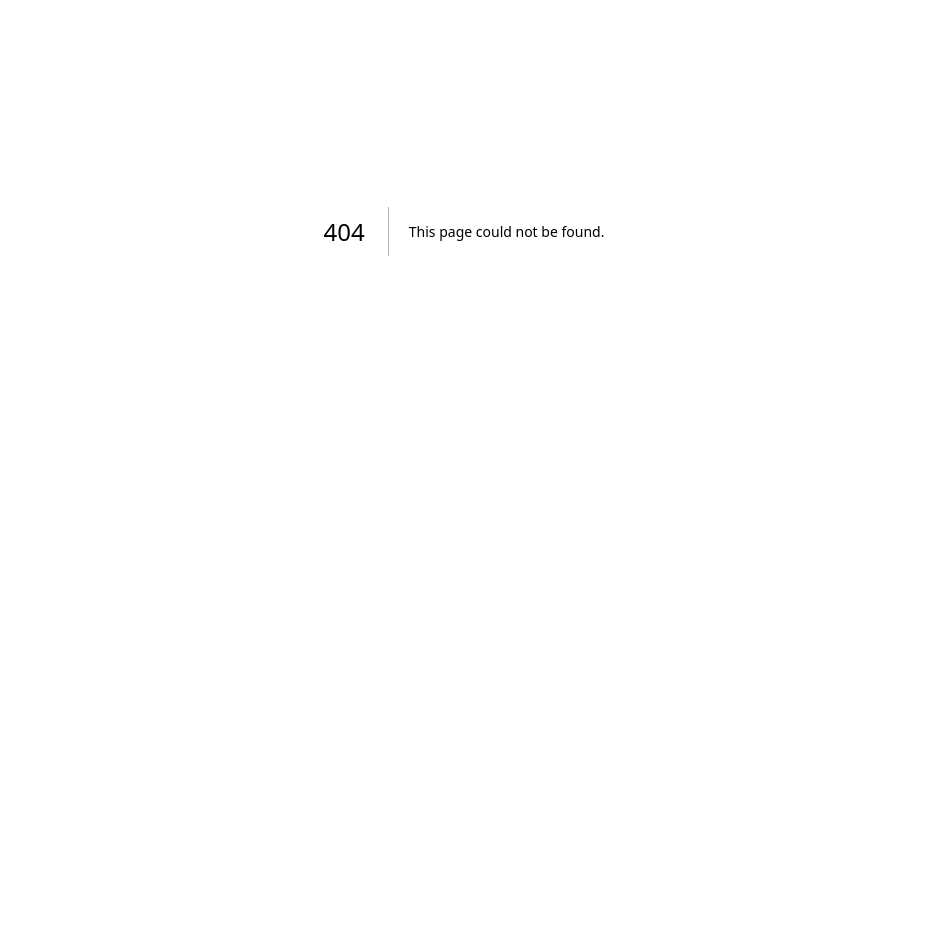
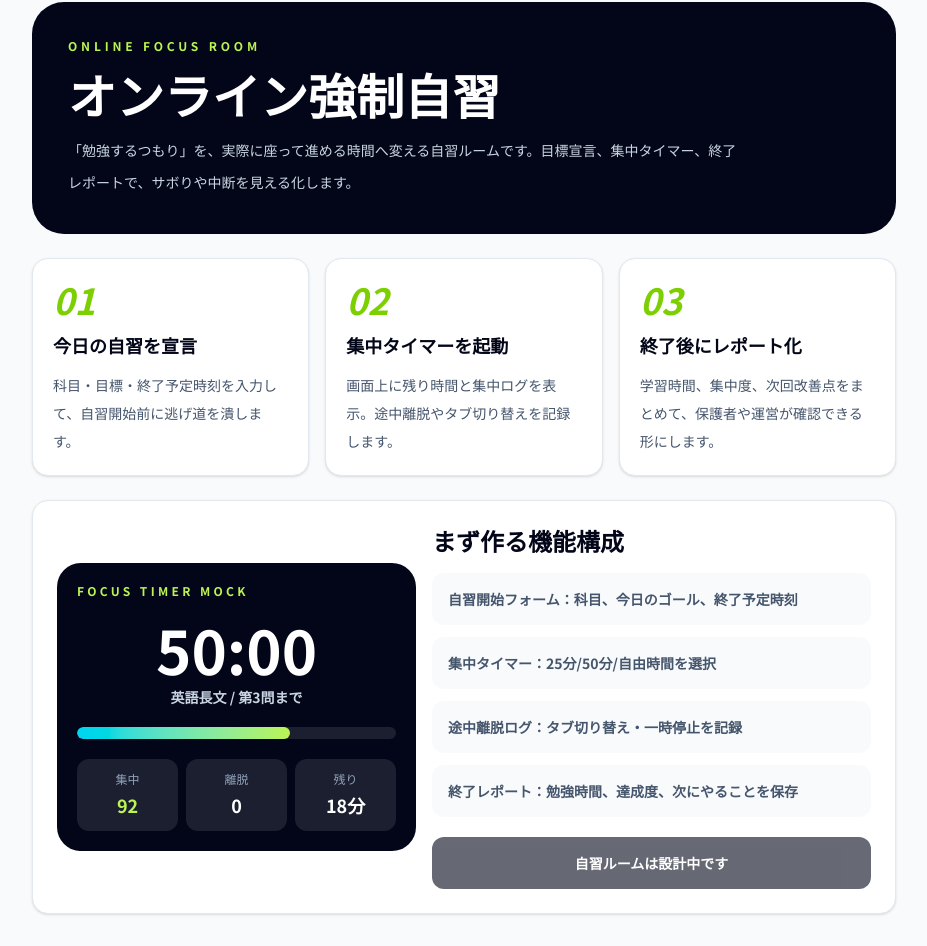
Before and after one commit to taichiadi/juku-matching, a Next.js app: page /preview/focus-room in a window 1280 px wide. Before the commit this address had no page. Shown: the part 169-1115 px from the top of the page, without its empty margins (176-1103 px from the left). Before the commit the page ends 800 px from the top, so only its background shows below. Built offline with nearby package versions, Linux system fonts and the light colour scheme; no server answers.

Commit message:
Separate online focus room service

```diff
--- a/src/app/page.tsx
+++ b/src/app/page.tsx
@@ -30,7 +30,7 @@ const supportServices = [
     title: "オンライン強制自習",
     subtitle: "集中：AIと先輩が見守る自習タイマー",
     body: "「自習開始」を押すと先輩・AIが接続。タブ切り替えを検知して集中スコアを算出し、終了後に保護者のスマホへ学習レポートを即時送信。「座っているだけ」を許しません。",
-    href: "/student/study-room",
+    href: "/student/focus-room",
     accent: "text-lime-600",
   },
 ];
--- /dev/null
+++ b/src/app/preview/focus-room/page.tsx
@@ -0,0 +1,5 @@
+import StudentServicePageView from "@/app/student/_components/StudentServicePageView";
+
+export default function FocusRoomPreviewPage() {
+  return <StudentServicePageView kind="focus_room" preview />;
+}
--- a/src/app/student/_components/StudentDashboardView.tsx
+++ b/src/app/student/_components/StudentDashboardView.tsx
@@ -31,10 +31,10 @@ const SERVICES = [
     body: "小論文・英作文・過去問を提出すると、志望校に受かった先輩が合格者の視点で添削します。",
   },
   {
-    href: "/student/study-room",
+    href: "/student/focus-room",
     label: "Service 03",
     title: "オンライン強制自習",
-    body: "自習開始で先輩・AIが接続。タブ切り替えを検知して集中スコアを算出し、学習レポートを保護者へ即時送信します。",
+    body: "目標宣言、集中タイマー、離脱ログ、終了レポートで、自習を見える化します。",
   },
 ];
 
--- a/src/app/student/_components/StudentServicePageView.tsx
+++ b/src/app/student/_components/StudentServicePageView.tsx
@@ -4,19 +4,37 @@ import ServiceRequestForm from "./ServiceRequestForm";
 import StudentLogoutButton from "./StudentLogoutButton";
 
 type StudentServicePageViewProps = {
-  kind: "study_room" | "correction";
+  kind: "study_room" | "correction" | "focus_room";
   preview?: boolean;
 };
+
+const FOCUS_FLOW = [
+  {
+    num: "01",
+    title: "今日の自習を宣言",
+    body: "科目・目標・終了予定時刻を入力して、自習開始前に逃げ道を潰します。",
+  },
+  {
+    num: "02",
+    title: "集中タイマーを起動",
+    body: "画面上に残り時間と集中ログを表示。途中離脱やタブ切り替えを記録します。",
+  },
+  {
+    num: "03",
+    title: "終了後にレポート化",
+    body: "学習時間、集中度、次回改善点をまとめて、保護者や運営が確認できる形にします。",
+  },
+];
 
 const SERVICE_CONFIG = {
   study_room: {
     backHref: "/student/dashboard",
     previewBackHref: "/preview/student-dashboard",
-    eyebrow: "24H Q&A WINDOW / ONLINE FOCUS ROOM",
+    eyebrow: "24H Q&A WINDOW",
     eyebrowColor: "text-cyan-300",
-    title: "24h質問対応窓口 | オンライン強制自習",
+    title: "24h質問対応窓口",
     description:
-      "深夜・早朝の質問を現役予備校講師・早慶生が即座に解消。強制自習モードでは先輩・AIが接続し、集中スコアと学習レポートを保護者のスマホへ即時送信します。",
+      "深夜・早朝の質問を現役予備校講師・早慶生が即座に解消。英語長文の写真、小論文のPDF、解けない問題を添えて送れます。",
     serviceName: "24h相談",
     serviceType: "study_room" as const,
     placeholder:
@@ -41,6 +59,19 @@ const SERVICE_CONFIG = {
       { label: "志望校・学部", placeholder: "例：慶應義塾大学 総合政策学部" },
       { label: "添削種別", placeholder: "例：小論文 / 英作文 / 過去問 / 志望理由書" },
     ],
+  },
+  focus_room: {
+    backHref: "/student/dashboard",
+    previewBackHref: "/preview/student-dashboard",
+    eyebrow: "ONLINE FOCUS ROOM",
+    eyebrowColor: "text-lime-300",
+    title: "オンライン強制自習",
+    description:
+      "「勉強するつもり」を、実際に座って進める時間へ変える自習ルームです。目標宣言、集中タイマー、終了レポートで、サボりや中断を見える化します。",
+    serviceName: "自習ルーム",
+    serviceType: "study_room" as const,
+    placeholder: "",
+    fields: [],
   },
 };
 
@@ -83,6 +114,61 @@ export default function StudentServicePageView({ kind, preview = false }: Studen
           <p className="mt-4 max-w-2xl text-sm leading-8 text-slate-300">{service.description}</p>
         </section>
 
+        {kind === "focus_room" ? (
+          <>
+            <section className="mt-6 grid gap-4 md:grid-cols-3">
+              {FOCUS_FLOW.map((step) => (
+                <article key={step.num} className="rounded-2xl border border-slate-200 bg-white p-5 shadow-sm">
+                  <p className="text-4xl font-black italic text-lime-500">{step.num}</p>
+                  <h2 className="mt-3 text-lg font-black text-slate-950">{step.title}</h2>
+                  <p className="mt-3 text-sm leading-7 text-slate-600">{step.body}</p>
+                </article>
+              ))}
+            </section>
+
+            <section className="mt-6 rounded-2xl border border-slate-200 bg-white p-6 shadow-sm">
+              <div className="grid gap-4 md:grid-cols-[0.9fr_1.1fr] md:items-center">
+                <div className="rounded-[1.5rem] bg-slate-950 p-5 text-white">
+                  <p className="text-xs font-black tracking-[0.28em] text-lime-300">FOCUS TIMER MOCK</p>
+                  <div className="mt-5 text-center">
+                    <p className="text-6xl font-black tabular-nums">50:00</p>
+                    <p className="mt-2 text-sm font-bold text-slate-300">英語長文 / 第3問まで</p>
+                  </div>
+                  <div className="mt-5 h-3 overflow-hidden rounded-full bg-white/10">
+                    <div className="h-full w-2/3 rounded-full bg-gradient-to-r from-cyan-400 to-lime-300" />
+                  </div>
+                  <div className="mt-5 grid grid-cols-3 gap-2 text-center text-xs">
+                    <div className="rounded-xl bg-white/10 px-2 py-3">
+                      <p className="text-slate-400">集中</p>
+                      <p className="mt-1 text-lg font-black text-lime-300">92</p>
+                    </div>
+                    <div className="rounded-xl bg-white/10 px-2 py-3">
+                      <p className="text-slate-400">離脱</p>
+                      <p className="mt-1 text-lg font-black">0</p>
+                    </div>
+                    <div className="rounded-xl bg-white/10 px-2 py-3">
+                      <p className="text-slate-400">残り</p>
+                      <p className="mt-1 text-lg font-black">18分</p>
+                    </div>
+                  </div>
+                </div>
+
+                <div>
+                  <h2 className="text-2xl font-black">まず作る機能構成</h2>
+                  <ul className="mt-4 space-y-3 text-sm leading-7 text-slate-600">
+                    <li className="rounded-xl bg-slate-50 px-4 py-3 font-bold">自習開始フォーム：科目、今日のゴール、終了予定時刻</li>
+                    <li className="rounded-xl bg-slate-50 px-4 py-3 font-bold">集中タイマー：25分/50分/自由時間を選択</li>
+                    <li className="rounded-xl bg-slate-50 px-4 py-3 font-bold">途中離脱ログ：タブ切り替え・一時停止を記録</li>
+                    <li className="rounded-xl bg-slate-50 px-4 py-3 font-bold">終了レポート：勉強時間、達成度、次にやることを保存</li>
+                  </ul>
+                  <button className="mt-5 w-full rounded-xl bg-slate-950 px-5 py-4 text-sm font-black text-white opacity-60">
+                    自習ルームは設計中です
+                  </button>
+                </div>
+              </div>
+            </section>
+          </>
+        ) : (
           <section className="mt-6 rounded-2xl border border-slate-200 bg-white p-6 shadow-sm">
             <ServiceRequestForm
               serviceName={service.serviceName}
@@ -92,6 +178,7 @@ export default function StudentServicePageView({ kind, preview = false }: Studen
               preview={preview}
             />
           </section>
+        )}
       </main>
     </div>
   );
--- /dev/null
+++ b/src/app/student/focus-room/page.tsx
@@ -0,0 +1,14 @@
+import { redirect } from "next/navigation";
+import { createSupabaseServer } from "@/lib/supabase-server";
+import StudentServicePageView from "../_components/StudentServicePageView";
+
+export default async function FocusRoomPage() {
+  const supabase = await createSupabaseServer();
+  const {
+    data: { session },
+  } = await supabase.auth.getSession();
+
+  if (!session) redirect("/student/login?service=focus-room&next=/student/focus-room");
+
+  return <StudentServicePageView kind="focus_room" />;
+}
--- a/src/app/student/login/page.tsx
+++ b/src/app/student/login/page.tsx
@@ -22,9 +22,14 @@ const FEATURES = [
 
 const SERVICE_COPY: Record<string, { label: string; title: string; body: string }> = {
   "study-room": {
-    label: "24h Q&A Window / Online Focus Room",
-    title: "24h質問対応窓口・オンライン強制自習を使うには生徒ログインが必要です",
-    body: "質問内容・相談履歴・自習ログを生徒アカウントに紐づけて管理します。ログイン後すぐに利用できます。",
+    label: "24h Q&A Window",
+    title: "24h質問対応窓口を使うには生徒ログインが必要です",
+    body: "質問内容・添付画像・相談履歴を生徒アカウントに紐づけて管理します。ログイン後すぐに利用できます。",
+  },
+  "focus-room": {
+    label: "Online Focus Room",
+    title: "オンライン強制自習を使うには生徒ログインが必要です",
+    body: "自習ログ、集中タイマー、終了レポートを生徒アカウントに紐づけて管理します。",
   },
   correction: {
     label: "Essay & Past Exam Review",
@@ -46,6 +51,8 @@ export default async function StudentLoginPage({ searchParams }: StudentLoginPag
       : selectedService
         ? params?.service === "correction"
           ? "/student/correction"
+          : params?.service === "focus-room"
+            ? "/student/focus-room"
           : "/student/study-room"
         : "/student/dashboard";
 
```
Lines whose indentation alone changed are shown as unchanged.
